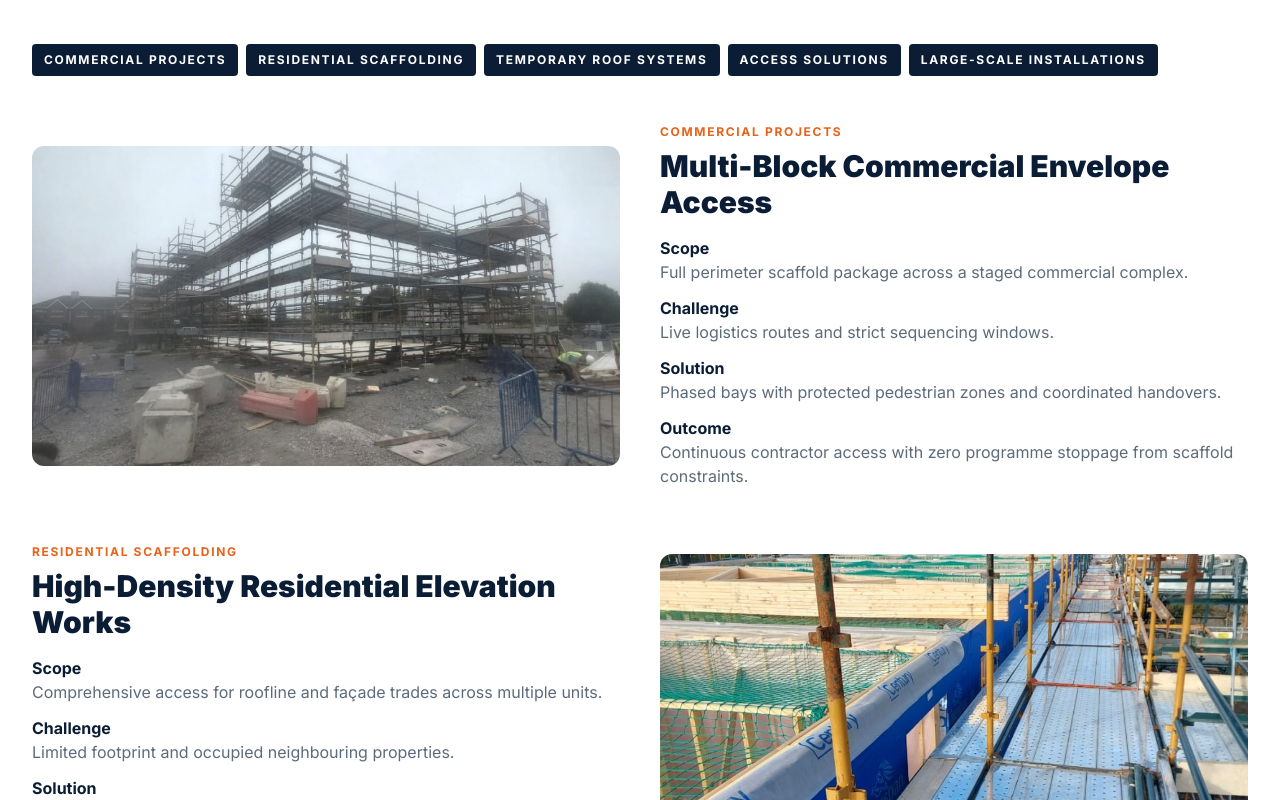
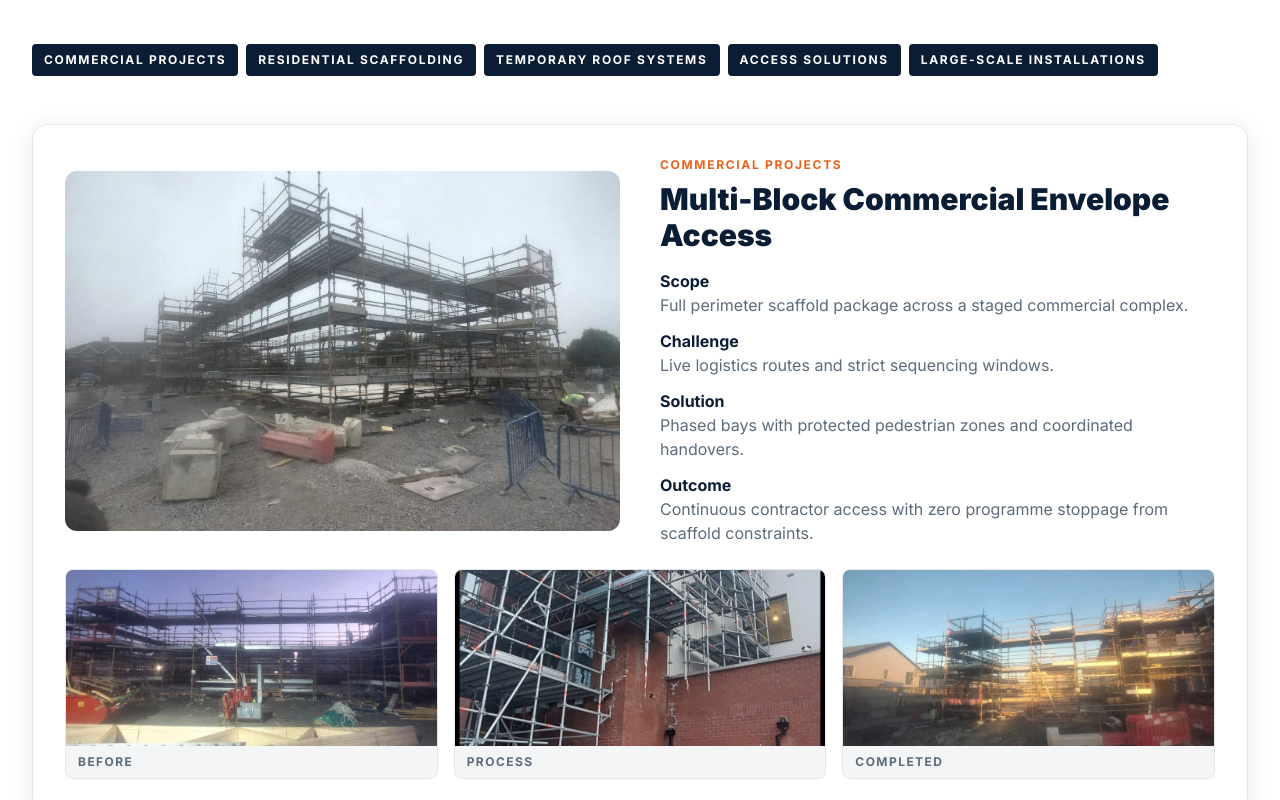
Before and after one commit to ryderwebsolutions/arcscaffold, a React (Vite) app: page /projects in a window 1280 px wide. Shown: the part 720-1520 px from the top of the page. Built offline with nearby package versions, Linux system fonts and the light colour scheme.

Commit message:
final sweep

```diff
--- a/src/components/Hero.jsx
+++ b/src/components/Hero.jsx
@@ -48,10 +48,10 @@ export default function Hero() {
             Planned, erected, inspected, and managed with a safety-first workflow by a trusted Irish scaffolding team.
           </p>
 
-          <div className="grid grid-cols-1 sm:grid-cols-2 lg:grid-cols-3 gap-3.5 mb-10 max-w-4xl">
+          <div className="grid grid-cols-1 md:grid-cols-3 gap-3.5 mb-10 max-w-4xl">
             <Link
               to="/contact"
-              className="inline-flex items-center justify-center gap-2.5 bg-arc-orange hover:bg-arc-orange-dark text-white font-bold text-sm sm:text-base px-6 py-4 rounded transition-all duration-200 hover:translate-y-[-1px] shadow-orange min-h-[56px]"
+              className="inline-flex items-center justify-center gap-2.5 bg-arc-orange hover:bg-arc-orange-dark text-white font-bold text-sm sm:text-base px-6 py-4 rounded transition-all duration-200 hover:translate-y-[-1px] shadow-orange min-h-[56px] text-center"
             >
               Request A Scaffolding Quote
               <svg className="w-5 h-5 flex-shrink-0" fill="none" viewBox="0 0 24 24" stroke="currentColor" strokeWidth={2.5} aria-hidden="true">
@@ -60,7 +60,7 @@ export default function Hero() {
             </Link>
             <a
               href={`tel:${site.phoneTel}`}
-              className="inline-flex items-center justify-center gap-2.5 bg-transparent hover:bg-white/8 text-white font-bold text-sm sm:text-base px-6 py-4 rounded border-2 border-white/30 hover:border-white/60 transition-all duration-200 min-h-[56px]"
+              className="inline-flex items-center justify-center gap-2.5 bg-transparent hover:bg-white/8 text-white font-bold text-sm sm:text-base px-6 py-4 rounded border-2 border-white/30 hover:border-white/60 transition-all duration-200 min-h-[56px] text-center"
             >
               <svg className="w-5 h-5 text-arc-orange flex-shrink-0" fill="none" viewBox="0 0 24 24" stroke="currentColor" strokeWidth={2} aria-hidden="true">
                 <path strokeLinecap="round" strokeLinejoin="round" d="M3 5a2 2 0 012-2h3.28a1 1 0 01.948.684l1.498 4.493a1 1 0 01-.502 1.21l-2.257 1.13a11.042 11.042 0 005.516 5.516l1.13-2.257a1 1 0 011.21-.502l4.493 1.498a1 1 0 01.684.948V19a2 2 0 01-2 2h-1C9.716 21 3 14.284 3 6V5z" />
@@ -69,7 +69,7 @@ export default function Hero() {
             </a>
             <a
               href={`tel:${site.phoneTelSecondary}`}
-              className="inline-flex items-center justify-center gap-2.5 bg-arc-orange/10 hover:bg-arc-orange/20 text-white font-bold text-sm sm:text-base px-6 py-4 rounded border-2 border-arc-orange/55 hover:border-arc-orange transition-all duration-200 min-h-[56px]"
+              className="inline-flex items-center justify-center gap-2.5 bg-arc-orange/10 hover:bg-arc-orange/20 text-white font-bold text-sm sm:text-base px-6 py-4 rounded border-2 border-arc-orange/55 hover:border-arc-orange transition-all duration-200 min-h-[56px] text-center"
             >
               <svg className="w-5 h-5 text-arc-orange flex-shrink-0" fill="none" viewBox="0 0 24 24" stroke="currentColor" strokeWidth={2} aria-hidden="true">
                 <path strokeLinecap="round" strokeLinejoin="round" d="M3 5a2 2 0 012-2h3.28a1 1 0 01.948.684l1.498 4.493a1 1 0 01-.502 1.21l-2.257 1.13a11.042 11.042 0 005.516 5.516l1.13-2.257a1 1 0 011.21-.502l4.493 1.498a1 1 0 01.684.948V19a2 2 0 01-2 2h-1C9.716 21 3 14.284 3 6V5z" />
--- a/src/pages/ProjectsPage.jsx
+++ b/src/pages/ProjectsPage.jsx
@@ -1,8 +1,11 @@
 import { featuredProjectNarratives, projectCategories } from "../data/siteContent";
 import { pageImages } from "../data/imageAssets";
 import PageMeta from "../components/PageMeta";
+import { Link } from "react-router-dom";
 
 export default function ProjectsPage() {
+  const timelineLabels = ["Before", "Process", "Completed"];
+
   return (
     <section className="bg-white pt-28 pb-20 lg:pb-28">
       <PageMeta
@@ -31,12 +34,13 @@ export default function ProjectsPage() {
 
         <div className="space-y-14">
           {featuredProjectNarratives.map((project, idx) => (
-            <article key={project.title} className="grid lg:grid-cols-2 gap-6 lg:gap-10 items-center">
+            <article key={project.title} className="border border-gray-200 rounded-2xl p-5 sm:p-7 lg:p-8 shadow-card">
+              <div className="grid lg:grid-cols-2 gap-6 lg:gap-10 items-center mb-6">
                 <div className={idx % 2 === 1 ? "lg:order-2" : ""}>
                   <img
                     src={pageImages.projectsGallery[idx].src}
                     alt={pageImages.projectsGallery[idx].alt}
-                  className="w-full h-[320px] object-cover rounded-xl"
+                    className="w-full h-[360px] object-cover rounded-xl"
                     loading="lazy"
                   />
                 </div>
@@ -62,8 +66,43 @@ export default function ProjectsPage() {
                     </div>
                   </dl>
                 </div>
+              </div>
+
+              <div className="grid sm:grid-cols-3 gap-3 lg:gap-4" aria-label={`${project.title} project timeline imagery`}>
+                {timelineLabels.map((label, shotIdx) => {
+                  const galleryItem = pageImages.projectsGallery[idx * 3 + shotIdx + 5] || pageImages.projectsGallery[idx];
+
+                  return (
+                    <figure key={`${project.title}-${label}`} className="overflow-hidden rounded-lg border border-gray-200 bg-arc-grey">
+                      <img
+                        src={galleryItem.src}
+                        alt={`${label} stage for ${project.title.toLowerCase()}`}
+                        className="w-full h-44 object-cover"
+                        loading="lazy"
+                      />
+                      <figcaption className="px-3 py-2 text-xs font-bold uppercase tracking-[0.12em] text-arc-steel">
+                        {label}
+                      </figcaption>
+                    </figure>
+                  );
+                })}
+              </div>
             </article>
           ))}
+        </div>
+        <div className="mt-14 rounded-2xl bg-navy text-white p-7 lg:p-10 border border-white/10">
+          <h2 className="text-3xl font-black mb-2">Need a scaffolding partner for your next project?</h2>
+          <p className="text-gray-300 max-w-2xl mb-6">
+            ARC delivers structured access packages for commercial, residential, and specialist scaffolding requirements across Ireland.
+          </p>
+          <div className="flex flex-wrap gap-3">
+            <Link to="/contact" className="inline-flex items-center justify-center bg-arc-orange hover:bg-arc-orange-dark text-white font-bold px-6 py-3 rounded shadow-orange transition-colors">
+              Request A Project Quote
+            </Link>
+            <Link to="/services" className="inline-flex items-center justify-center border-2 border-white/30 hover:border-white/60 hover:bg-white/5 text-white font-bold px-6 py-3 rounded transition-all">
+              Explore Services
+            </Link>
+          </div>
         </div>
       </div>
     </section>
```
Lines whose indentation alone changed are shown as unchanged.
